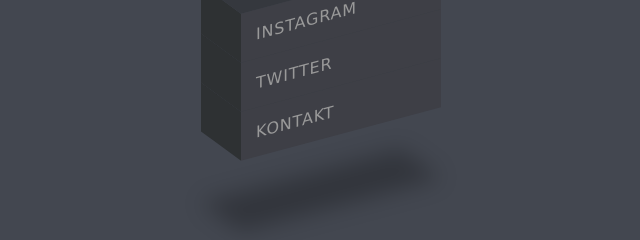
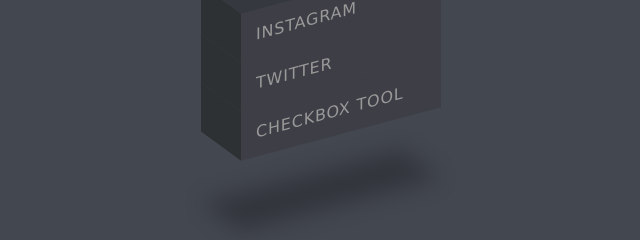
Before and after one commit to Lelex-01/Home, a plain HTML site: page index.html in a window 1280 px wide. Shown: the part 340-580 px from the top of the page, 299-939 px from the left. Drawn offline with Linux system fonts and the light colour scheme; a web font is replaced by a local one.

Commit message:
Add files via upload

```diff
--- a/index.html
+++ b/index.html
@@ -11,7 +11,7 @@
     <ul>
         <li style="--i:3;"><a href="https://www.instagram.com/lelex_0/" target="_blank">Instagram</a></li>
         <li style="--i:2;"><a href="https://twitter.com/01_lelex" target="_blank">Twitter</a></li>
-        <li style="--i:1;"><a href="" target="_blank">Kontakt</a></li>
+        <li style="--i:1;"><a href="https://lelex-01.github.io/CheckBox/index.html" target="_blank">Checkbox Tool</a></li>
     </ul>
 </body>
 </html>
```
